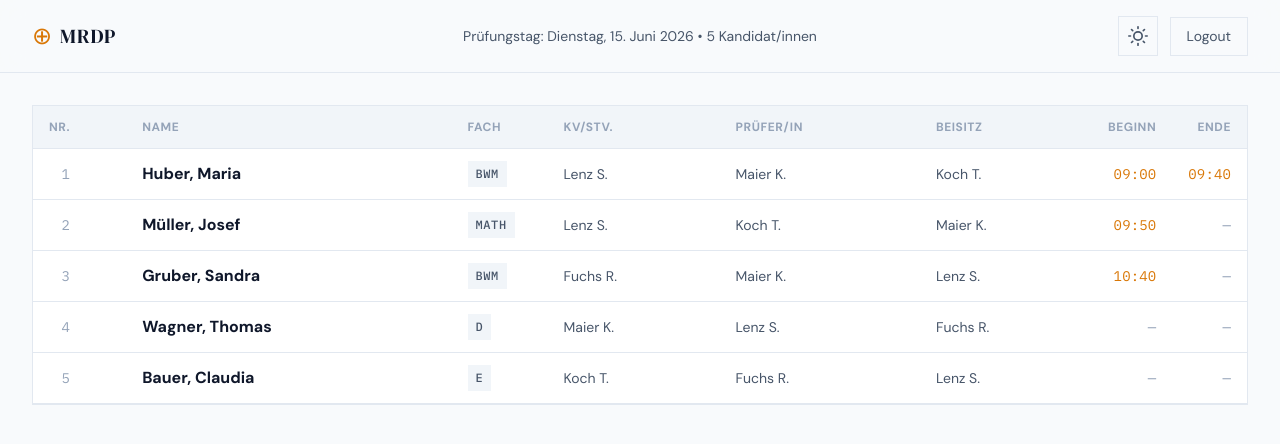
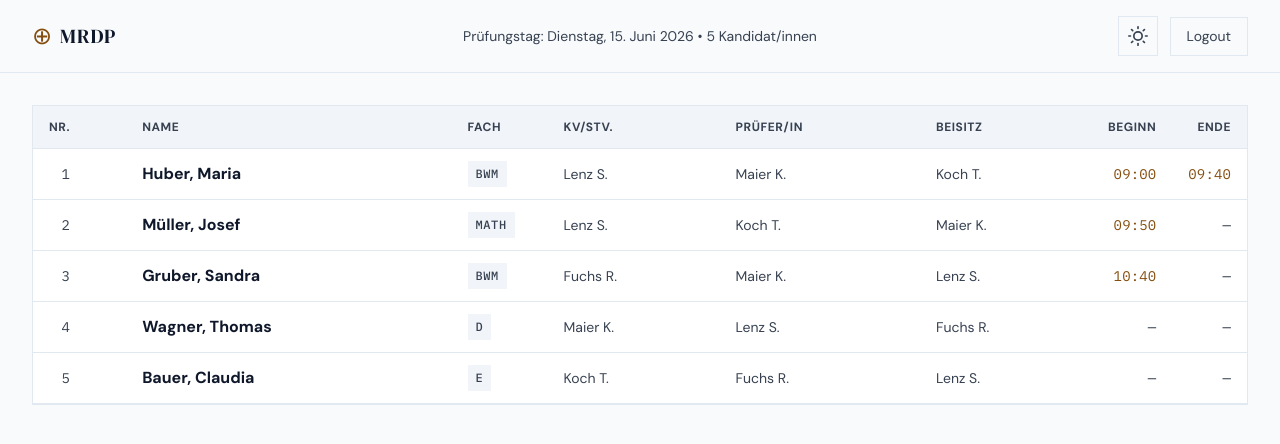
Before and after one commit to seiwaldm/mrdp-app-ag, a SvelteKit app: page / in a window 1280 px wide. Shown: the top 444 px of the page. Built offline with nearby package versions, Linux system fonts and the light colour scheme.

Commit message:
Update app.css

```diff
--- a/src/app.css
+++ b/src/app.css
@@ -9,8 +9,8 @@
 
   /* === Text colors === */
   --color-text-primary: #f0f2f7;
-  --color-text-secondary: #8b93b0;
-  --color-text-muted: #525a78;
+  --color-text-secondary: #c5cadb;
+  --color-text-muted: #afb5c5;
 
   /* === Accent colors === */
   --color-accent: #e8c547;
@@ -50,10 +50,10 @@
   --color-border: #e2e8f0;
 
   --color-text-primary: #0f172a;
-  --color-text-secondary: #475569;
-  --color-text-muted: #94a3b8;
+  --color-text-secondary: #374151;
+  --color-text-muted: #374151;
 
-  --color-accent: #d97706;
+  --color-accent: #854d0e;
   --color-accent-dim: #fef3c7;
 }
 
```
